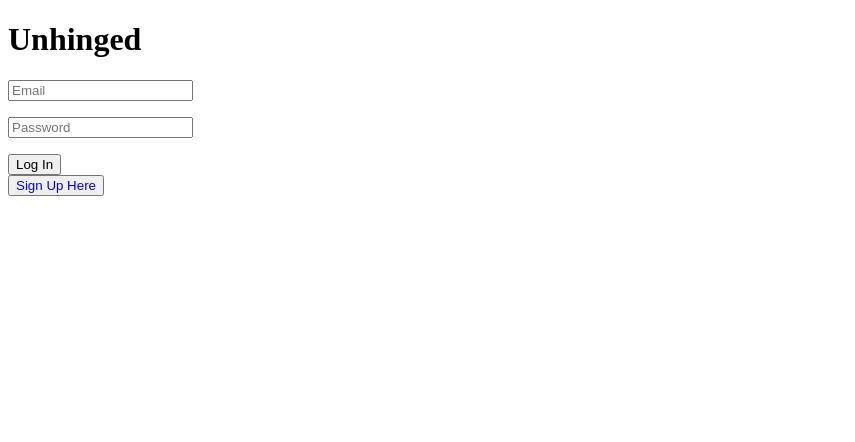
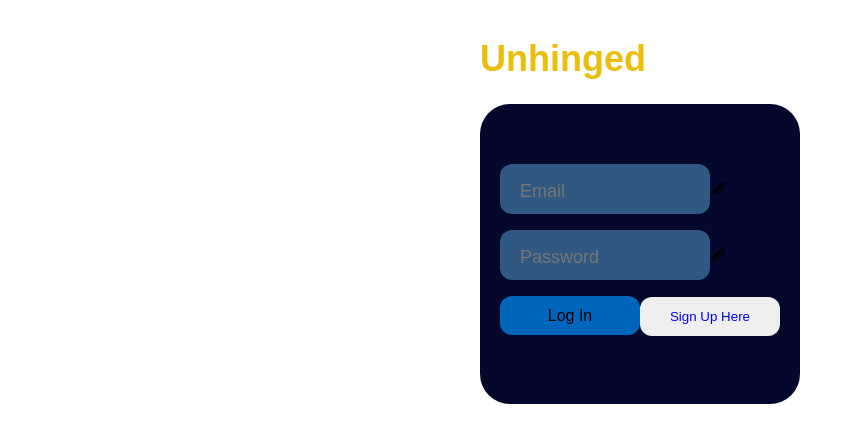
Before and after one commit to Nickjw243/Unhinged, a React (Create React App) app in the folder client/: page / in a window 1280 px wide. Shown: the top 442 px of the page, without its empty margins (0-855 px from the left). Built offline with nearby package versions, Linux system fonts and the light colour scheme.

Commit message:
worked on CSS

```diff
--- a/client/package.json
+++ b/client/package.json
@@ -11,9 +11,11 @@
     "@testing-library/jest-dom": "^5.17.0",
     "@testing-library/react": "^13.4.0",
     "@testing-library/user-event": "^13.5.0",
+    "bootstrap": "^5.3.2",
     "formik": "^2.4.5",
     "react": "^18.2.0",
     "react-dom": "^18.2.0",
+    "react-icons": "^5.0.1",
     "react-router-dom": "^6.20.1",
     "react-scripts": "5.0.1",
     "web-vitals": "^2.1.4",
--- a/client/src/components/Login.js
+++ b/client/src/components/Login.js
@@ -2,7 +2,7 @@ import React, { useEffect, useState } from "react";
 import { Link, useNavigate } from "react-router-dom";
 import { useFormik } from "formik"
 import * as yup from "yup"
-import { useUser } from "./UserContext";
+import { GiSandwich } from "react-icons/gi";
 
 function Login() {
 
@@ -78,17 +78,19 @@ function Login() {
   // }
 
   return (
+    <div>
+        <h1 className = "login-title">Unhinged</h1>
         <div className="Login">
-        <h1 classname = "login-title">Unhinged</h1>
           <form onSubmit = {formik.handleSubmit}>
             <input
-            type = "text"
+              type = "email"
               name = "email"
               onChange={formik.handleChange}
               value = {formik.values.email}
               placeholder = "Email"
               onBlur = {formik.handleBlur}>
             </input>
+            <GiSandwich />
             <p>
               {formik.touched.email && formik.errors.email ? (
                 <h3>{formik.errors.email}</h3>
@@ -102,16 +104,18 @@ function Login() {
               placeholder="Password"
               onBlur={formik.handleBlur}>
             </input>
+            <GiSandwich />
             <p>
               {formik.touched.password && formik.errors.password ? (
                   <h3>{formik.errors.password}</h3>
               ) : ('')}
             </p>
-          <button class="btn btn-danger" className="login_button" type="submit" onClick={formik.handleSubmit}>Log In</button>
-        </form>
-        <button class="btn btn-outline-danger">
+            <button className="login_button" type="submit" onClick={formik.handleSubmit}>Log In</button>
+            <button className="signup-link">
               <Link className="link-to-signup" to={`/signup`}>Sign Up Here</Link>
             </button>
+          </form>
+        </div>
       </div>
   )
 }
--- a/client/src/components/RestaurantList.js
+++ b/client/src/components/RestaurantList.js
@@ -30,11 +30,15 @@ function RestaurantList() {
 
     return (
         <div className="Restaurant-Profile">
-            <header>Welcome, {currentUser.username}!
-            <br />
-                <button onClick={handleProfileNav}>Profile</button>
-                <button><Link className ="link-to-log-out" to={'/'} >Log Out</Link></button>
-            </header>
+            <div className="header">
+                <header className="header-container">
+                    <span>Welcome, {currentUser.username}!</span>
+                    <div className="header-buttons">
+                        <button onClick={handleProfileNav}>Profile</button>
+                        <button><Link className ="link-to-log-out" to={'/'} >Log Out</Link></button>
+                    </div>
+                </header>
+            </div>
             <br />
             <h1>{restaurant.restaurant_name}</h1>
             <div className="restaurant-sandwich-div">
--- a/client/src/components/SandwichProfile.js
+++ b/client/src/components/SandwichProfile.js
@@ -8,7 +8,7 @@ function SandwichProfile() {
     const { state } = useLocation()
     const { currentUser } = state
     const navigate = useNavigate()
-    console.log(currentUser)
+    // console.log(currentUser)
     // user ID state management
 
     const [sandwich, setSandwich] = useState({})
@@ -47,14 +47,23 @@ function SandwichProfile() {
         navigate(`/user_profile/${currentUser.id}`, { state: { currentUser }})
     }
 
+    function handleSearchSandwichNav() {
+        navigate('/sandwiches', { state: { currentUser }})
+    }
+
     return (
         <div className="Sandwich-Profile">
-            <header>Welcome, {currentUser.username}!
-            <br />
-                <button onClick={handleProfileNav}>Profile</button>
-                <button><Link className ="link-to-log-out" to={'/'} >Log Out</Link></button>
+            <header className="header-container">
+                <span>Welcome, {currentUser.username}!</span>
+                <div className="header-buttons">
+                    <button onClick={handleProfileNav}>Profile</button>
+                    <button><Link className ="link-to-log-out" to={'/'} >Log Out</Link></button>
+                </div>
             </header>
             <br />
+            <div>
+                <button onClick={handleSearchSandwichNav}>Search by Sandwiches</button>
+            </div>
             <h1>Sandwich Profile</h1>
             <div className="sandwich-title">
                 <h2>{sandwich.sandwich_name}</h2>
--- a/client/src/components/SearchBar.js
+++ b/client/src/components/SearchBar.js
@@ -10,7 +10,7 @@ function SearchBar({placeholder, sandwiches}) {
     const { state } = useLocation()
     const { currentUser } = state
     const navigate = useNavigate()
-    console.log(currentUser)
+    // console.log(currentUser)
     // user ID state management
 
     // const { user, login, logout} = useUser()
--- a/client/src/components/SearchSandwiches.js
+++ b/client/src/components/SearchSandwiches.js
@@ -10,7 +10,7 @@ function SearchSandwiches() {
     const { state } = useLocation()
     const { currentUser } = state
     const navigate = useNavigate()
-    console.log(currentUser)
+    // console.log(currentUser)
     // user ID state management
 
     const [sandwiches, setSandwiches] = useState([])
@@ -32,11 +32,14 @@ function SearchSandwiches() {
     }
 
     return (
-        <div className = "Sandwich-main">
-            <header>Welcome, {currentUser.username}!
-            <br />
+        <div className = "Sandwich-Search-page">
+            <div className="main">
+                <header className="header-container">
+                    <span>Welcome, {currentUser.username}!</span>
+                    <div className="header-buttons">
                         <button onClick={handleProfileNav}>Profile</button>
                         <button><Link className ="link-to-log-out" to={'/'} >Log Out</Link></button>
+                    </div>
                 </header>
                 <br />
                 <div>
@@ -48,6 +51,7 @@ function SearchSandwiches() {
                     <SearchBar placeholder="Search for Sandwich..." sandwiches={sandwiches} handleSandwichProfileNav = {handleSandwichProfileNav}/>
                 </div>
             </div>
+        </div>
     )
 }
 
--- a/client/src/components/SignUp.js
+++ b/client/src/components/SignUp.js
@@ -41,8 +41,8 @@ function SignUp() {
     });
 
     return (
-        <div>
-        <form onSubmit={formik.handleSubmit} style={{ margin: "30px" }}>
+        <div className="SignUpFormDiv">
+        <form className="SignUpForm" onSubmit={formik.handleSubmit} style={{ margin: "30px" }}>
             <label>Email Address</label>
             <br />
             <input
--- a/client/src/index.css
+++ b/client/src/index.css
@@ -1,14 +1,34 @@
 :root {
-  --bg: #282c34;
-  --header: #fff;
-  --link: #61dafb;
-  --text: hsla(0, 0%, 100%, 0.88);
+  --base-color: #06b;
+  --hover-color: rgba(220, 120, 150, 1);
 }
 
-/* searchBar CSS */
+body {
+  display: flex;
+  justify-content: center;
+  height: 50vh
+}
+
+/* Sign Up Form */
+.SignUpFormDiv {
+  display: flex;
+  justify-content: center;
+  align-items: center;
+  height: 100vh;
+}
+
+.SignUpForm {
+  margin: 30px;
+}
+
+/* Sign Up Form */
+
+/* Search Bar and restaurant search CSS */
 .searchInputs {
   margin-top: 105px;
-  display: flex
+  display: flex;
+  place-content: center;
+  width: 1200px;
 }
 
 .search input{
@@ -17,10 +37,18 @@
   border-radius: 2px;
   border-top-right-radius: 0px;
   border-bottom-right-radius: 0px;
-  font-size: 18px;
+  font-size: 20px;
   padding: 15px;
   height: 30px;
-  width: 300px;
+  width: 100px;
+}
+
+input[type=text] {
+  transition: width 0.4s ease-in-out;
+}
+
+input[type=text]:focus {
+  width: 25%;
 }
 
 .searchIcon {
@@ -41,12 +69,13 @@ input:focus {
 
 .dataResult {
   margin-top: 5px;
-  width: 300px;
+  width: 1000px;
   height: 200px;
   background-color: white;
   box-shadow: rgba(0, 0, 0, 0.35) 0px 5px, 15px;
   overflow: hidden;
   overflow-y: auto;
+  place-content: center;
 }
 
 .dataResult::-webkit-scrollbar {
@@ -59,6 +88,9 @@ input:focus {
   display: flex;
   align-items: center;
   color: black;
+  place-content: center;
+  margin-right: 100px;
+  margin-left: 50px;
 }
 
 .dataResult .restaurantItem {
@@ -117,3 +149,174 @@ a:hover {
   /* justify-content: flex-start;
   align-items: center; */
 }
+
+.sandwich-search {
+  width: 100%;
+  /* display: flex;
+  justify-content: center; */
+}
+
+/* Search Bar and restaurant search CSS */
+
+/* User Profile CSS */
+.User-Profile {
+  display: flex;
+  flex-direction: column;
+  align-items: flex-start;
+}
+
+.header-container {
+  display: flex;
+  justify-content: space-between;
+  width: 100%;
+  /* background-color: yellow; */
+}
+
+.header-buttons {
+  display: flex;
+  gap: 10px;
+}
+
+.sandwich-list {
+  display: flex;
+  flex-wrap: wrap;
+}
+
+.sandwich-item {
+  margin-right: 20px;
+  margin-bottom: 20px;
+}
+
+.userprofile-pictures {
+  width: 100px; /* Adjust the width as needed */
+  height: 100px; /* Adjust the height as needed */
+}
+/* User Profile CSS */
+
+/* searchSandwich CSS */
+
+
+/* searchSandwich CSS */
+
+/* Login Page */
+/* .Login {
+  display: flex;
+  flex-direction: column;
+  align-items: center;
+  justify-content: center;
+  height: 100vh;
+} */
+
+.login-title {
+  color: #ebbe0c;
+  font-family: sans-serif;
+  font-size: 36px;
+  font-weight: 600;
+  margin-top: 30px;
+  /* font-family: Copperplate, "Copperplate Gothic Light", fantasy;
+  position: absolute;
+  top: 0;
+  left: 0; */
+}
+
+.Login form {
+  background-color: #04082d;
+  border-radius: 30px;
+  border-style: 80px double;
+  box-sizing: border-box;
+  height: 300px;
+  padding: 20px;
+  width: 320px;
+}
+  /* display: flex;
+  flex-direction: column;
+  align-items: center;
+  justify-content: center;
+} */
+
+.Login input {
+  height: 50px;
+  position: relative;
+  width: 75%;
+  background-color: #315783;
+  border-radius: 12px;
+  border: 0;
+  box-sizing: border-box;
+  color: #eee;
+  font-size: 18px;
+  outline: 0;
+  padding: 4px 20px 0;
+}
+
+.Login input[type="email"] {
+  margin-top: 40px;
+}
+
+/* .Login input[type="password"] {
+
+} */
+
+.login_button {
+  background-color: #06b;
+  width: 50%;
+  height: 15%;
+  border-radius: 12px;
+  box-sizing: border-box;
+  border: 10px solid var(--base-color);
+  font-size: 1rem;
+  cursor: pointer;
+
+  > .text {
+    position: relative;
+    color: transparent;
+    background-image: linear-gradient(
+      90deg,
+      var(--hover-color) 0%,
+      var(--hover-color) 50%,
+      var(--base-color) 50%,
+      var(--base-color) 100%
+    );
+    background-repeat: repeat;
+    background-size: 50%;
+    background-position: 10% 0;
+    -webkit-background-clip: text;
+    background-clip: text;
+    transition: background-position 300ms;
+  }
+
+  &::before {
+    content: '';
+    position: absolute;
+    top: 3;
+    left: 0.1;
+    width: 50%;
+    height: 20%;
+    background: var(--base-color);
+    transform-origin: 100% 0;
+    transform: scale3d(0, 1, 1);
+    transition: transform 300ms;
+  }
+
+  &:hover {
+    .text {
+      background-position: 0 0;
+    }
+
+    &::before {
+      transform-origin: 0 0;
+      transform: scale3d(1, 1, 1);
+    }
+  }
+}
+
+.signup-link {
+  text-decoration: none;
+  width: 50%;
+  height: 15%;
+  border-radius: 12px;
+  border: 0;
+  box-sizing: border-box;
+}
+
+
+/* Login Page */
--- a/package.json
+++ b/package.json
@@ -5,6 +5,7 @@
     "@mui/icons-material": "^5.15.6",
     "@mui/material": "^5.15.6",
     "formik": "^2.4.5",
+    "react-icons": "^5.0.1",
     "yup": "^1.3.3"
   }
 }
```
Also changed, not shown: client/src/components/App.js (+22 -0 lines), client/src/components/SearchByRestaurant.js (+14 -5 lines), client/src/components/UserProfile.js (+27 -18 lines), 2 other files (tests, documents, lock files or other folders). Lines whose indentation alone changed are shown as unchanged.
